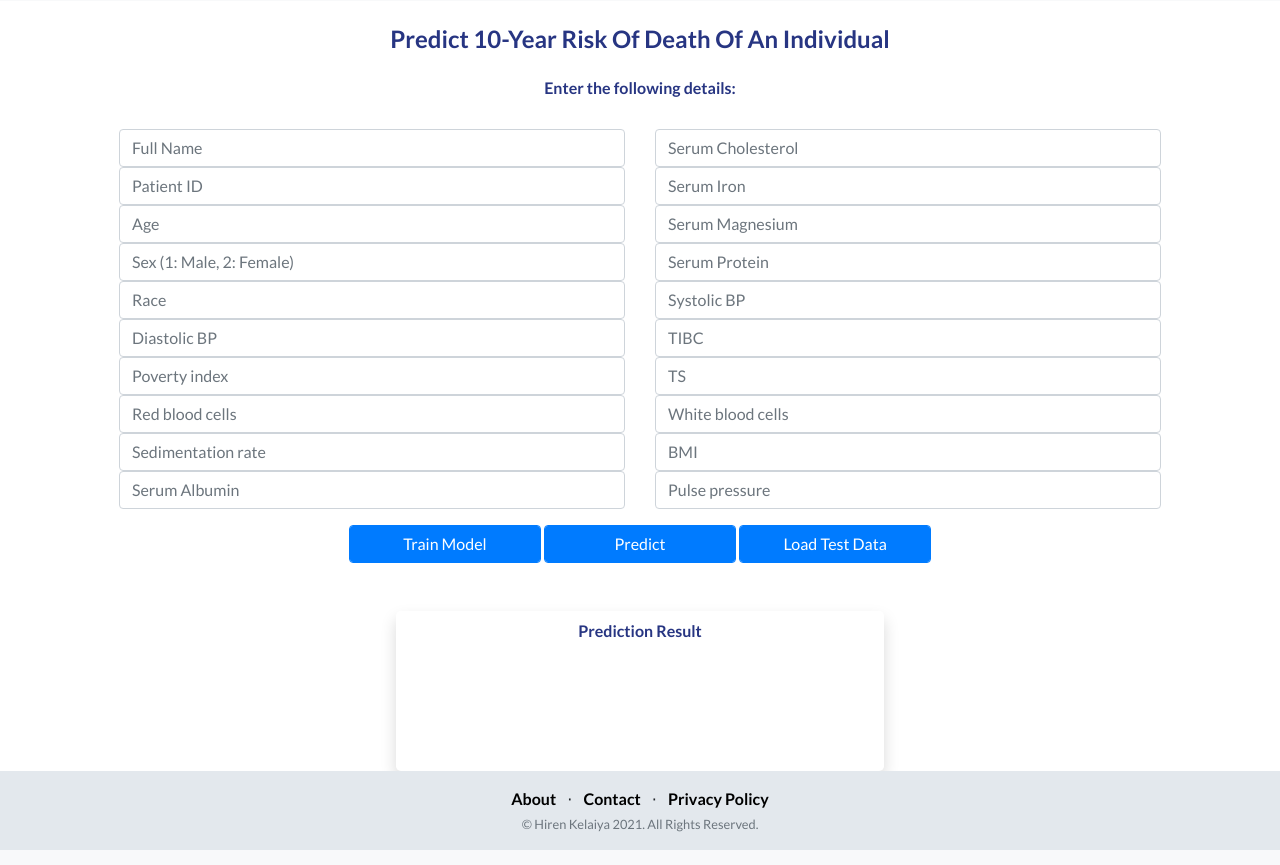
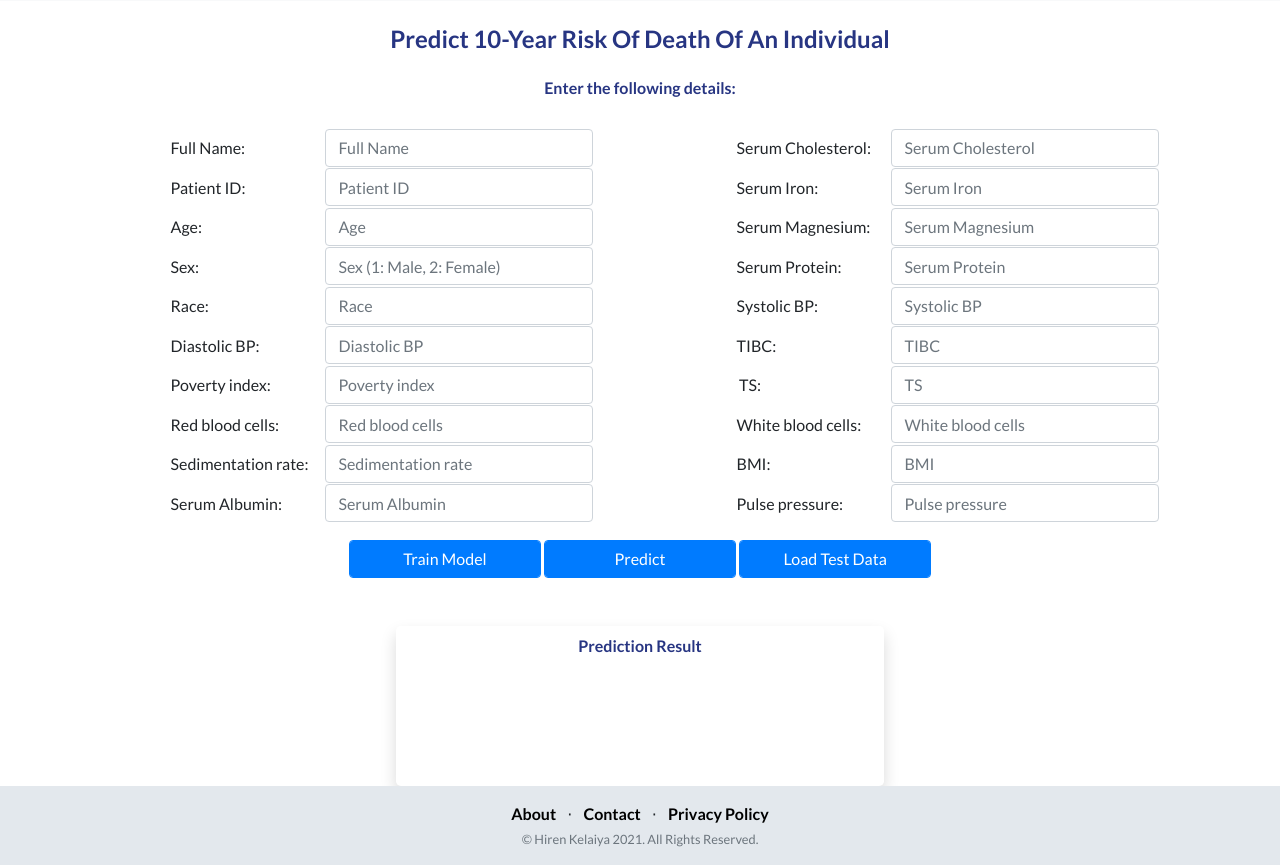
Before and after one commit to hirenhk15/risk-models-for-medical-prognosis, a Flask app: page / in a window 1280 px wide. Shown: the part 325-1190 px from the top of the page. Run offline with Flask 2, Linux system fonts and the light colour scheme; some libraries are stand-ins or nearby versions.

Commit message:
Changes in develop

```diff
--- a/templates/index.html
+++ b/templates/index.html
@@ -43,12 +43,7 @@
 		  -webkit-animation: spin 2s linear infinite; /* Safari */
 		  animation: spin 2s linear infinite;
 		}
-		.button {
-		  width: 15%;
-		  margin-left:auto;
-		  margin-right:auto;
-		  display: inline-block;
-		}
+
 
 
 		/* Safari */
@@ -110,7 +105,25 @@
 			}
 		}
 		.footer{position:relative;bottom:0px;width:100%;}
-		#datafetch_form{padding:0px 40px;}
+		#datafetch_form{padding:0px 10px;}
+		.editor-label {
+      width: 5%;
+      margin-left: 50px;
+      white-space: nowrap;
+    }
+		.form-control {
+		  width: 50%;
+      margin-left: 125px;
+      margin-right:auto;
+		  display: inline-block;
+		}
+
+		.button {
+		  width: 15%;
+		  margin-left:auto;
+		  margin-right:auto;
+		  display: inline-block;
+		}
 		.json-result{}
 		.result-box p{text-align:left;}
 	</style>
@@ -136,30 +149,70 @@
                     <div class="col-md-6 col-xs-12">
                         <br/>
                         <div class="form-group files color">
+
+							<label for="name" class="editor-label">Full Name: </label>
                             <input type="text" name="Name" id="name" class="form-control" placeholder="Full Name" required>
+
+							<label for="name" class="editor-label">Patient ID:</label>
                             <input type="number" name="Id" id="id" class="form-control" placeholder="Patient ID" required>
+
+							<label for="name" class="editor-label">Age:</label>
                             <input type="number" name="Age" id="age" class="form-control" placeholder="Age" required>
+
+							<label for="name" class="editor-label">Sex: </label>
                             <input type="number" name="Sex" id="sex" class="form-control" placeholder="Sex (1: Male, 2: Female)" required>
+
+							<label for="name" class="editor-label">Race: </label>
                             <input type="number" name="Race" id="race" class="form-control" placeholder="Race" required>
+
+							<label for="name" class="editor-label">Diastolic BP: </label>
                             <input type="number" name="Diastolic BP" id="dbp" class="form-control" placeholder="Diastolic BP" step="any" required>
+
+							<label for="name" class="editor-label">Poverty index: </label>
                             <input type="number" name="Poverty index" id="poverty" class="form-control" placeholder="Poverty index" step="any" required>
+
+							<label for="name" class="editor-label">Red blood cells: </label>
                             <input type="number" name="Red blood cells" id="rbc" class="form-control" placeholder="Red blood cells" step="any" required>
+
+							<label for="name" class="editor-label">Sedimentation rate: </label>
                             <input type="number" name="Sedimentation rate" id="sr" class="form-control" placeholder="Sedimentation rate" step="any" required>
+
+							<label for="name" class="editor-label">Serum Albumin: </label>
                             <input type="number" name="Serum Albumin" id="sa" class="form-control" placeholder="Serum Albumin" step="any" required>
                         </div>
                     </div>
                     <div class="col-md-6 col-xs-12">
                         <br/>
                             <div class="form-group files color">
+
+								<label for="name" class="editor-label">Serum Cholesterol: </label>
                                 <input type="number" name = "Serum Cholesterol" id="sc" class="form-control" placeholder="Serum Cholesterol" step="any" required>
+
+								<label for="name" class="editor-label">Serum Iron: </label>
                                 <input type="number" name = "Serum Iron" id="si" class="form-control" placeholder="Serum Iron" step="any" required>
+
+								<label for="name" class="editor-label">Serum Magnesium: </label>
                                 <input type="number" name = "Serum Magnesium" id="sm" class="form-control" placeholder="Serum Magnesium" step="any" required>
+
+								<label for="name" class="editor-label">Serum Protein: </label>
                                 <input type="number" name = "Serum Protein" id="sp" class="form-control" placeholder="Serum Protein" step="any" required>
+
+								<label for="name" class="editor-label">Systolic BP: </label>
                                 <input type="number" name = "Systolic BP" id="sbp" class="form-control" placeholder="Systolic BP" step="any" required>
+
+								<label for="name" class="editor-label">TIBC: </label>
                                 <input type="number" name = "TIBC" id="tibc" class="form-control" placeholder="TIBC" step="any" required>
+
+								<label for="name" class="editor-label">TS: </label>
                                 <input type="number" name = "TS" id="ts" class="form-control" placeholder="TS" step="any" required>
+
+								<label for="name" class="editor-label">White blood cells: </label>
                                 <input type="number" name = "White blood cells" id="wbc" class="form-control" placeholder="White blood cells" step="any" required>
+
+								<label for="name" class="editor-label">BMI: </label>
                                 <input type="number" name = "BMI" id="bmi" class="form-control" placeholder="BMI" step="any" required>
+
+								<label for="name" class="editor-label">Pulse pressure: </label>
                                 <input type="number" name = "Pulse pressure" id="pp" class="form-control" placeholder="Pulse pressure" step="any" required>
                                 <input type="submit" style="display: none">
                             </div>
```
